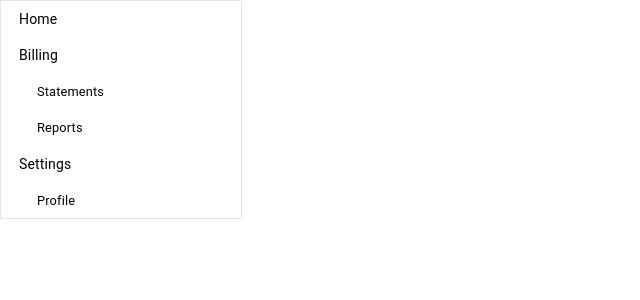
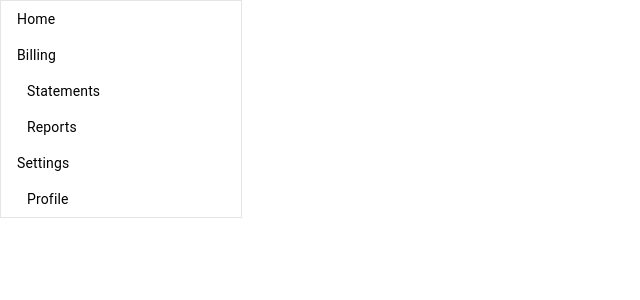
Before and after one commit to TianaJohnson/medium-sidebar-spike, a React (Create React App) app: page / in a window 1280 px wide. Shown: the top 300 px of the page, without its empty margins (0-640 px from the left). Built offline with nearby package versions, Linux system fonts and the light colour scheme.

Commit message:
sidebar iems componenet inception

```diff
--- a/src/Sidebar.js
+++ b/src/Sidebar.js
@@ -4,41 +4,83 @@ import List from '@material-ui/core/List'
 import ListItem from '@material-ui/core/ListItem'
 import ListItemText from '@material-ui/core/ListItemText'
 
-function Sidebar({items}) {
-  return (
-<div className="sidebar">
-      <List disablePadding dense>
-        {items.map(({ label, name, items: subItems, ...rest }) => {
-          return (
-            <React.Fragment key={name}>
-              <ListItem style={{ paddingLeft: 18 }} button {...rest}>
-                <ListItemText>{label}</ListItemText>
-              </ListItem>
-              {Array.isArray(subItems) ? (
-                <List disablePadding dense>
-                  {subItems.map((subItem) => {
-                    return (
-                      <ListItem
-                        key={subItem.name}
-                        style={{ paddingLeft: 36 }}
-                        button
-                        dense
-                      >
-                        <ListItemText>
-                          <span className="sidebar-subitem-text">
-                            {subItem.label}
-                          </span>
-                        </ListItemText>
-                      </ListItem>
-                    )
-                  })}
-                </List>
-              ) : null}
-            </React.Fragment>
-          )
-        })}
-      </List>
-    </div>
+function SidebarItem({ label, items, depthStep = 10, depth = 0, ...rest }) {
+    return (
+      <>
+        <ListItem button dense {...rest}>
+          <ListItemText style={{ paddingLeft: depth * depthStep }}>
+            <span>{label}</span>
+          </ListItemText>
+        </ListItem>
+        {Array.isArray(items) ? (
+          <List disablePadding dense>
+            {items.map((subItem) => (
+              <SidebarItem
+                key={subItem.name}
+                depth={depth + 1}
+                depthStep={depthStep}
+                {...subItem}
+              />
+            ))}
+          </List>
+        ) : null}
+      </>
+    )
+  }
+
+  function Sidebar({ items, depthStep, depth }) {
+    return (
+      <div className="sidebar">
+        <List disablePadding dense>
+          {items.map((sidebarItem, index) => (
+            <SidebarItem
+              key={`${sidebarItem.name}${index}`}
+              depthStep={depthStep}
+              depth={depth}
+              {...sidebarItem}
+            />
+          ))}
+        </List>
+      </div>
+    )
+  }
+
+
+
+// 4th
+// <div className="sidebar">
+//       <List disablePadding dense>
+//         {items.map(({ label, name, items: subItems, ...rest }) => {
+//           return (
+//             <React.Fragment key={name}>
+//               <ListItem style={{ paddingLeft: 18 }} button {...rest}>
+//                 <ListItemText>{label}</ListItemText>
+//               </ListItem>
+//               {Array.isArray(subItems) ? (
+//                 <List disablePadding dense>
+//                   {subItems.map((subItem) => {
+//                     return (
+//                       <ListItem
+//                         key={subItem.name}
+//                         style={{ paddingLeft: 36 }}
+//                         button
+//                         dense
+//                       >
+//                         <ListItemText>
+//                           <span className="sidebar-subitem-text">
+//                             {subItem.label}
+//                           </span>
+//                         </ListItemText>
+//                       </ListItem>
+//                     )
+//                   })}
+//                 </List>
+//               ) : null}
+//             </React.Fragment>
+//           )
+//         })}
+//       </List>
+//     </div>
 
     // 3rd
     // <div className="sidebar">
@@ -85,7 +127,5 @@ function Sidebar({items}) {
 //       ))}
 //     </List>
 //   </div>
-  )
-}
 
 export default Sidebar
```
